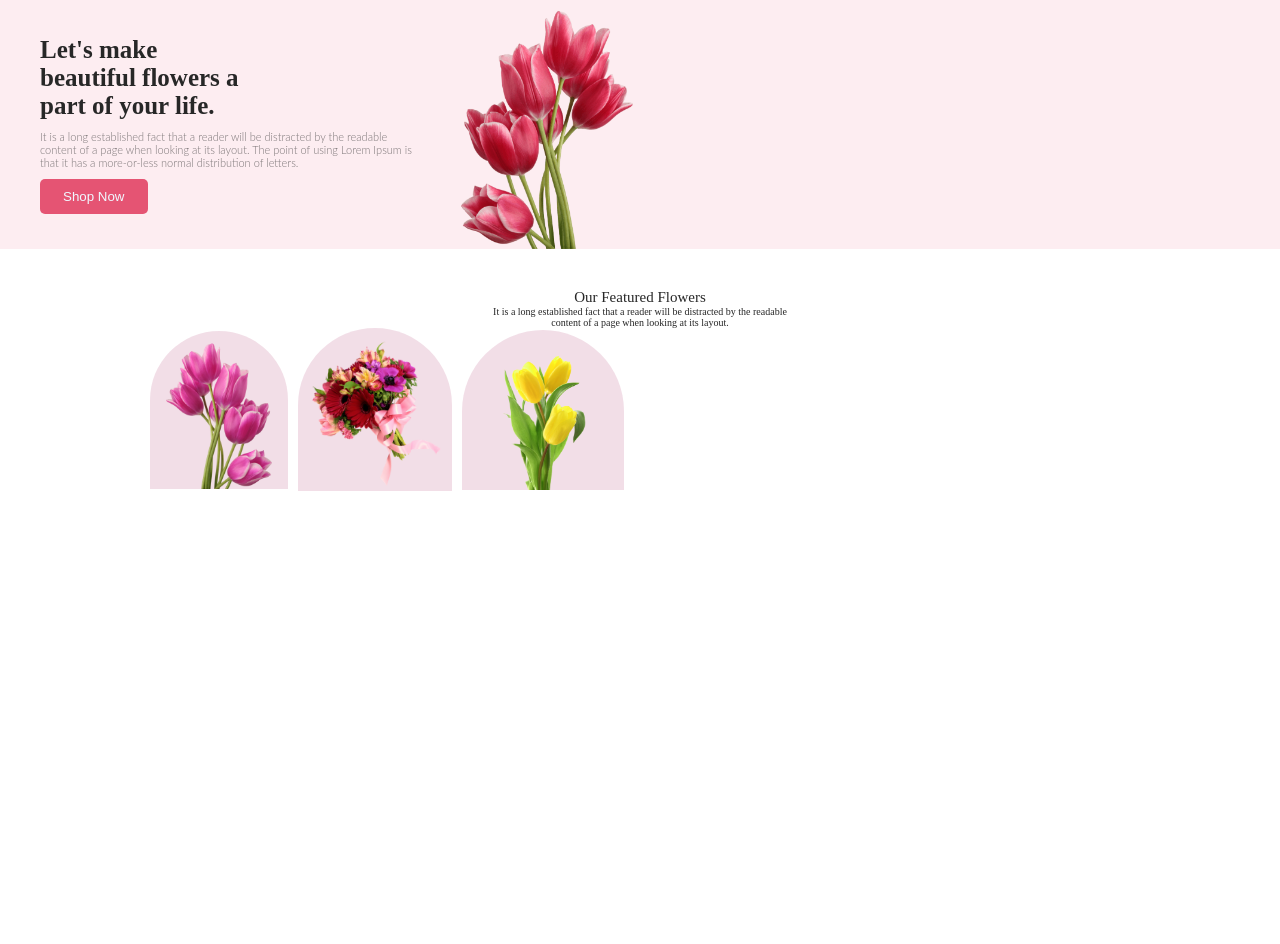
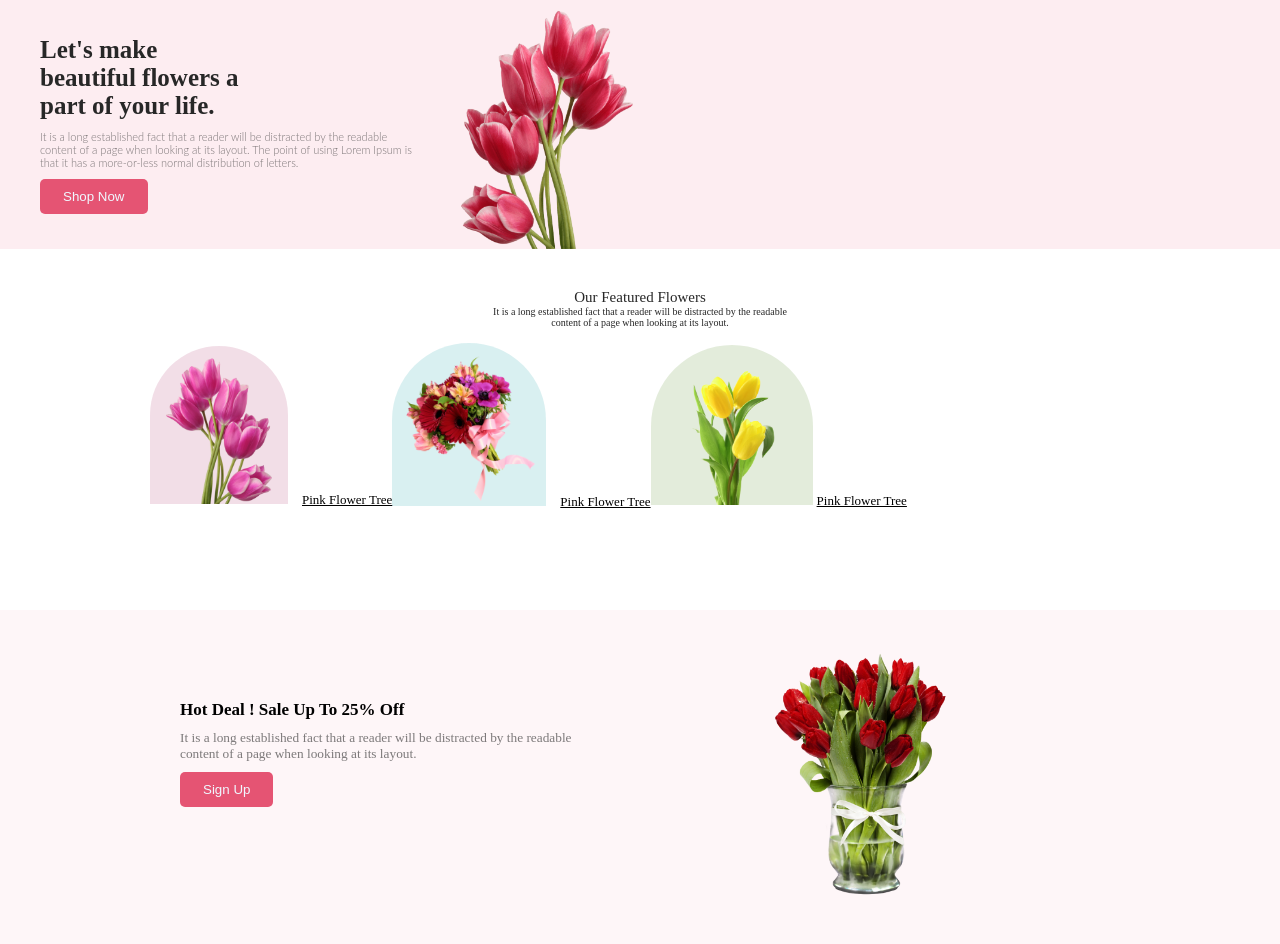
Before and after one commit to mdsaidul50/my-first-assignment, a plain HTML site: page index.html in a window 1280 px wide. Before the commit the page ends 800 px from the top, so only its background shows below. Drawn offline with Linux system fonts and the light colour scheme.

Commit message:
my first assigment

```diff
--- a/index.html
+++ b/index.html
@@ -29,16 +29,35 @@
             </div>
         </section>
         <section>
+            <center>
             <div class="flowers-item">
                 <div class="items1">
                     <img src="imges/pngwing 6.png" alt="">
+                    <a href="">Pink Flower Tree</a>
                 </div>
                 <div class="items2">
                     <img src="imges/pngwing 5.png" alt="">
+                    <a href="">Pink Flower Tree</a>
+
                 </div>
                 <div class="items3">
                     <img src="imges/pngwing 7.png" alt="">
+                    <a href="">Pink Flower Tree</a>
                 </div>
+            </div>
+            </center>
+        </section>
+        <section>
+            <div class="mains">
+                <div class="write">
+                    <h3>Hot Deal ! Sale Up To 25% Off</h3>
+                    <p>It is a long established fact that a reader will be distracted by the readable<br> content of a page when looking at its layout.</p>
+                    <button>Sign Up</button>
+                </div>
+                <div class="flower-imges">
+                    <img src="imges/pngwing 8.png" alt="">
+                </div>
+
             </div>
         </section>
     </main>
--- a/style.css
+++ b/style.css
@@ -61,6 +61,7 @@ header{
 .flowers-item{
     display: flex;
     margin: 0px 150px;
+    margin-top: 15px;
 }
 
 
@@ -74,8 +75,7 @@ header{
 }
 .items2 img{
     width: 146px;
-    background-color: rgba(167, 33, 98, 0.15);
-    text-align: center;
+    background-color: rgba(5, 151, 160, 0.15);
     margin-right: 10px;
     padding: 12px 0px 5px 8px;
     border-radius: 100px 100px 0px 0px;
@@ -83,10 +83,60 @@ header{
 }
 .items3 img{
     width: 100px;
-    background-color: rgba(167, 33, 98, 0.15);
+    background-color: rgba(71, 125, 17, 0.15);
+
     padding: 10px 31px 0px 31px;
     border-radius: 100px 100px 0px 0px;
-
-
+}
+.items1 a{
+    color: black;
+    font-size: 13px;
+}
+.items2 a{
+    color: black;
+    font-size: 13px;
 
 }
+.items3 a{
+    color: black;
+    font-size: 13px;
+}
+.mains{
+    display: flex;
+    padding: 40px 180px;
+    background-color: rgba(229, 84, 115, 0.05);
+    margin-top: 100px;
+
+}
+.write{
+    width: 60%;
+    margin-top: 50px;
+    margin-right: 40px;
+
+}
+.write h3{
+    align-content: space-around;
+    font-size: 17px;
+    margin-bottom: 10px;
+
+}
+.write p{
+    font-size: smaller;
+    margin-bottom: 10px;
+    color: rgba(39, 39, 39, 0.60);
+}
+
+.write button{
+    background-color: #E55473;
+    border: none;
+    border-radius: 5px;
+    padding: 10px 23px;
+    color: aliceblue;
+
+}
+
+.flower-imges img{
+    width: 180px;
+    height: 250px;
+
+}
```
